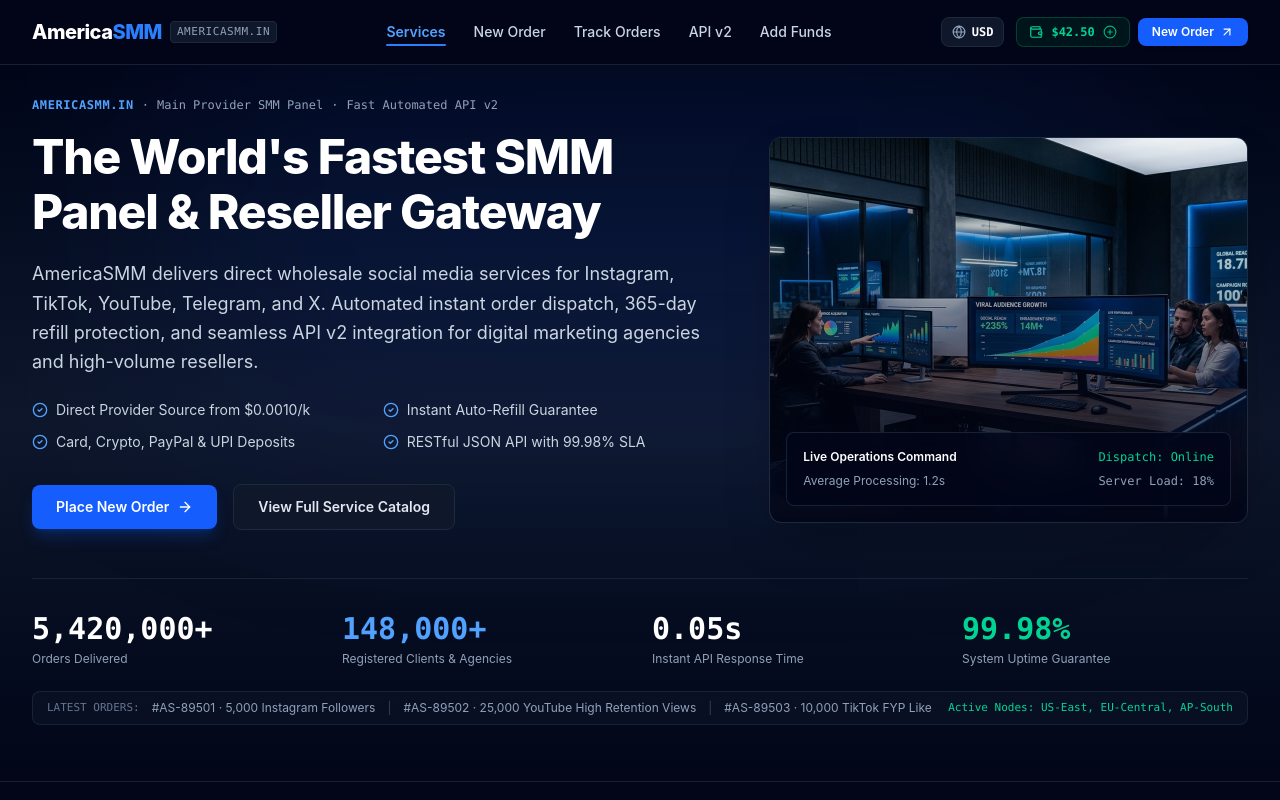
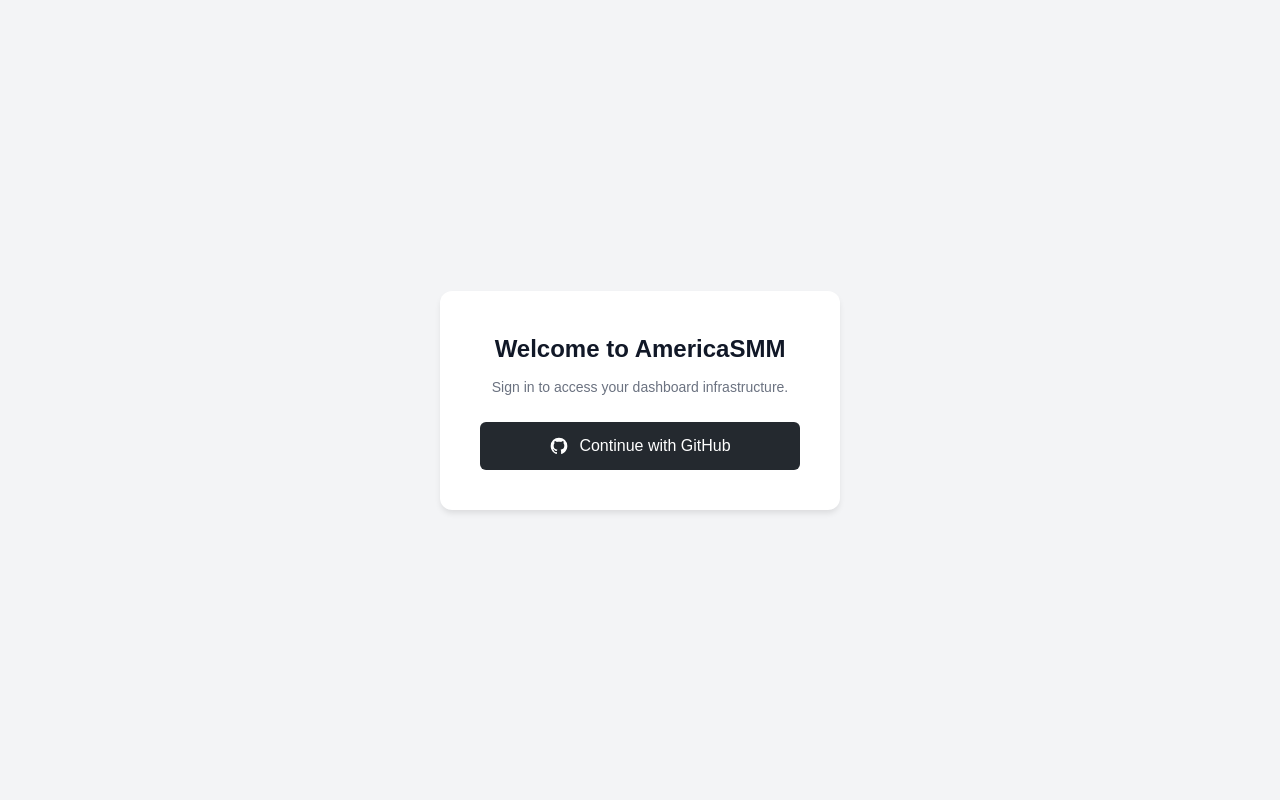
Before and after one commit to sanju08321/americasmm.in, a React (Vite) app: page / in a window 1280 px wide. Shown: the top 800 px of the page. Built offline with nearby package versions, Linux system fonts and the light colour scheme.

Commit message:
Update App.tsx

```diff
--- a/src/App.tsx
+++ b/src/App.tsx
@@ -1,129 +1,83 @@
-import React, { useState } from 'react';
-import { SMMProvider, useSMM } from './context/SMMContext';
-import { Navbar } from './components/Navbar';
-import { HeroSection } from './components/HeroSection';
-import { ServicesCatalog } from './components/ServicesCatalog';
-import { OrderConsole } from './components/OrderConsole';
-import { OrderTracker } from './components/OrderTracker';
-import { ApiDocs } from './components/ApiDocs';
-import { PaymentGateways } from './components/PaymentGateways';
-import { FeaturesBento } from './components/FeaturesBento';
-import { TestimonialsFaq } from './components/TestimonialsFaq';
-import { Footer } from './components/Footer';
-import { AuthModal } from './components/modals/AuthModal';
-import { AddFundsModal } from './components/modals/AddFundsModal';
-import { ServiceDetailModal } from './components/modals/ServiceDetailModal';
-import { SupportTicketModal } from './components/modals/SupportTicketModal';
-import { CheckCircle2, AlertCircle, Info } from 'lucide-react';
+import { useEffect, useState } from 'react'
+import { supabase } from './supabaseClient'
+import { User } from '@supabase/supabase-js'
 
-const MainContent: React.FC = () => {
-  const [activeTab, setActiveTab] = useState<string>('services');
-  const [recentOrderId, setRecentOrderId] = useState<string | undefined>(undefined);
-  const { toast, setPrefillServiceId } = useSMM();
+export default function App() {
+  const [user, setUser] = useState<User | null>(null)
+  const [loading, setLoading] = useState(true)
 
-  const handleOrderRedirect = (serviceId: number) => {
-    setPrefillServiceId(serviceId);
-    setActiveTab('order');
-    window.scrollTo({ top: 0, behavior: 'smooth' });
-  };
+  // Listen for login state updates
+  useEffect(() => {
+    supabase.auth.getSession().then(({ data: { session } }) => {
+      setUser(session?.user ?? null)
+      setLoading(false)
+    })
 
-  const handleOrderSubmitted = (orderId: string) => {
-    setRecentOrderId(orderId);
-    setActiveTab('track');
-    window.scrollTo({ top: 0, behavior: 'smooth' });
-  };
+    const { data: { subscription } } = supabase.auth.onAuthStateChange((_event, session) => {
+      setUser(session?.user ?? null)
+    })
+
+    return () => subscription.unsubscribe()
+  }, [])
+
+  // Trigger GitHub Authentication Flow
+  const loginWithGitHub = async () => {
+    await supabase.auth.signInWithOAuth({
+      provider: 'github',
+      options: {
+        redirectTo: 'https://americasmm.in',
+      },
+    })
+  }
+
+  // Handle Logout
+  const handleLogout = async () => {
+    await supabase.auth.signOut()
+  }
+
+  if (loading) {
+    return <div style={styles.container}>Loading authentication...</div>
+  }
 
   return (
-    <div className="min-h-screen bg-slate-950 text-slate-100 flex flex-col font-sans">
-      {/* Toast Notification Container */}
-      {toast && (
-        <div className="fixed bottom-6 right-6 z-50 animate-fade-in max-w-sm">
-          <div
-            className={`p-4 rounded-xl border shadow-2xl flex items-start gap-3 backdrop-blur-md ${
-              toast.type === 'error'
-                ? 'bg-rose-950/90 border-rose-800 text-rose-200'
-                : toast.type === 'info'
-                ? 'bg-blue-950/90 border-blue-800 text-blue-200'
-                : 'bg-emerald-950/90 border-emerald-800 text-emerald-200'
-            }`}
-          >
-            {toast.type === 'error' ? (
-              <AlertCircle className="w-5 h-5 text-rose-400 shrink-0 mt-0.5" />
-            ) : toast.type === 'info' ? (
-              <Info className="w-5 h-5 text-blue-400 shrink-0 mt-0.5" />
-            ) : (
-              <CheckCircle2 className="w-5 h-5 text-emerald-400 shrink-0 mt-0.5" />
-            )}
-            <div className="text-xs font-medium leading-relaxed">{toast.text}</div>
+    <div style={styles.container}>
+      {!user ? (
+        <div style={styles.card}>
+          <h1 style={styles.title}>Welcome to AmericaSMM</h1>
+          <p style={styles.subtitle}>Sign in to access your dashboard infrastructure.</p>
+          <button onClick={loginWithGitHub} style={styles.githubBtn}>
+            <svg style={styles.icon} viewBox="0 0 24 24" width="20" height="20" fill="currentColor">
+              <path d="M12 2A10 10 0 0 0 2 12c0 4.42 2.87 8.17 6.84 9.5.5.08.66-.23.66-.5v-1.69c-2.77.6-3.36-1.34-3.36-1.34-.46-1.16-1.11-1.47-1.11-1.47-.9-.62.07-.6.07-.6 1 .07 1.53 1.03 1.53 1.03.9 1.52 2.34 1.07 2.91.83.1-.65.35-1.09.63-1.34-2.22-.25-4.55-1.11-4.55-4.94 0-1.1.39-1.99 1.03-2.69-.1-.25-.45-1.27.1-2.64 0 0 .84-.27 2.75 1.02.79-.22 1.65-.33 2.5-.33.85 0 1.71.11 2.5.33 1.91-1.29 2.75-1.02 2.75-1.02.55 1.37.2 2.39.1 2.64.65.7 1.03 1.6 1.03 2.69 0 3.84-2.34 4.68-4.57 4.93.36.31.68.92.68 1.85V21c0 .27.16.59.67.5C19.14 20.16 22 16.42 22 12A10 10 0 0 0 12 2z"/>
+            </svg>
+            Continue with GitHub
+          </button>
+        </div>
+      ) : (
+        <div style={styles.card}>
+          <h1 style={styles.title}>Dashboard</h1>
+          <p style={styles.successText}>Successfully authenticated!</p>
+          <div style={styles.profileBox}>
+            <p><strong>Email:</strong> {user.email}</p>
+            <p><strong>User ID:</strong> {user.id}</p>
           </div>
+          <button onClick={handleLogout} style={styles.logoutBtn}>
+            Sign Out
+          </button>
         </div>
       )}
+    </div>
+  )
+}
 
-      {/* Top Bar following Top Bar Contract */}
-      <Navbar activeTab={activeTab} setActiveTab={setActiveTab} />
-
-      {/* Main Body Routing */}
-      <main className="flex-1">
-        {activeTab === 'services' && (
-          <>
-            <HeroSection onNavigate={setActiveTab} />
-            <ServicesCatalog onSelectOrder={handleOrderRedirect} />
-            <FeaturesBento />
-            <PaymentGateways />
-            <TestimonialsFaq />
-          </>
-        )}
-
-        {activeTab === 'order' && (
-          <div className="py-6">
-            <OrderConsole onOrderSuccess={handleOrderSubmitted} />
-            <div className="mt-8">
-              <ServicesCatalog onSelectOrder={handleOrderRedirect} />
-            </div>
-          </div>
-        )}
-
-        {activeTab === 'track' && (
-          <div className="py-6">
-            <OrderTracker highlightOrderId={recentOrderId} />
-            <div className="mt-8">
-              <PaymentGateways />
-            </div>
-          </div>
-        )}
-
-        {activeTab === 'api' && (
-          <div className="py-6">
-            <ApiDocs />
-          </div>
-        )}
-
-        {activeTab === 'add-funds' && (
-          <div className="py-6">
-            <PaymentGateways />
-            <div className="mt-8">
-              <FeaturesBento />
-            </div>
-          </div>
-        )}
-      </main>
-
-      {/* Footer */}
-      <Footer onNavigate={setActiveTab} />
-
-      {/* Interactive Modals */}
-      <AuthModal />
-      <AddFundsModal />
-      <ServiceDetailModal onOrderNow={handleOrderRedirect} />
-      <SupportTicketModal />
-    </div>
-  );
-};
-
-export default function App() {
-  return (
-    <SMMProvider>
-      <MainContent />
-    </SMMProvider>
-  );
+// Minimal Clean Inline Styles
+const styles = {
+  container: { display: 'flex', justifyContent: 'center', alignItems: 'center', height: '100vh', backgroundColor: '#f3f4f6', fontFamily: 'sans-serif' },
+  card: { padding: '40px', backgroundColor: '#ffffff', borderRadius: '12px', boxShadow: '0 4px 6px -1px rgba(0,0,0,0.1)', textAlign: 'center' as const, maxWidth: '400px', width: '100%' },
+  title: { fontSize: '24px', fontWeight: 'bold', color: '#111827', margin: '0 0 10px 0' },
+  subtitle: { fontSize: '14px', color: '#6b7280', marginBottom: '24px' },
+  successText: { color: '#10b981', fontWeight: 'bold', marginBottom: '15px' },
+  profileBox: { textAlign: 'left' as const, backgroundColor: '#f9fafb', padding: '15px', borderRadius: '8px', marginBottom: '20px', fontSize: '14px' },
+  githubBtn: { display: 'inline-flex', alignItems: 'center', justifyContent: 'center', gap: '10px', width: '100%', padding: '12px', backgroundColor: '#24292f', color: '#ffffff', border: 'none', borderRadius: '6px', fontWeight: '6px', cursor: 'pointer', fontSize: '16px' },
+  logoutBtn: { width: '100%', padding: '10px', backgroundColor: '#ef4444', color: '#ffffff', border: 'none', borderRadius: '6px', cursor: 'pointer', fontWeight: 'bold' },
+  icon: { color: '#ffffff' }
 }
```
